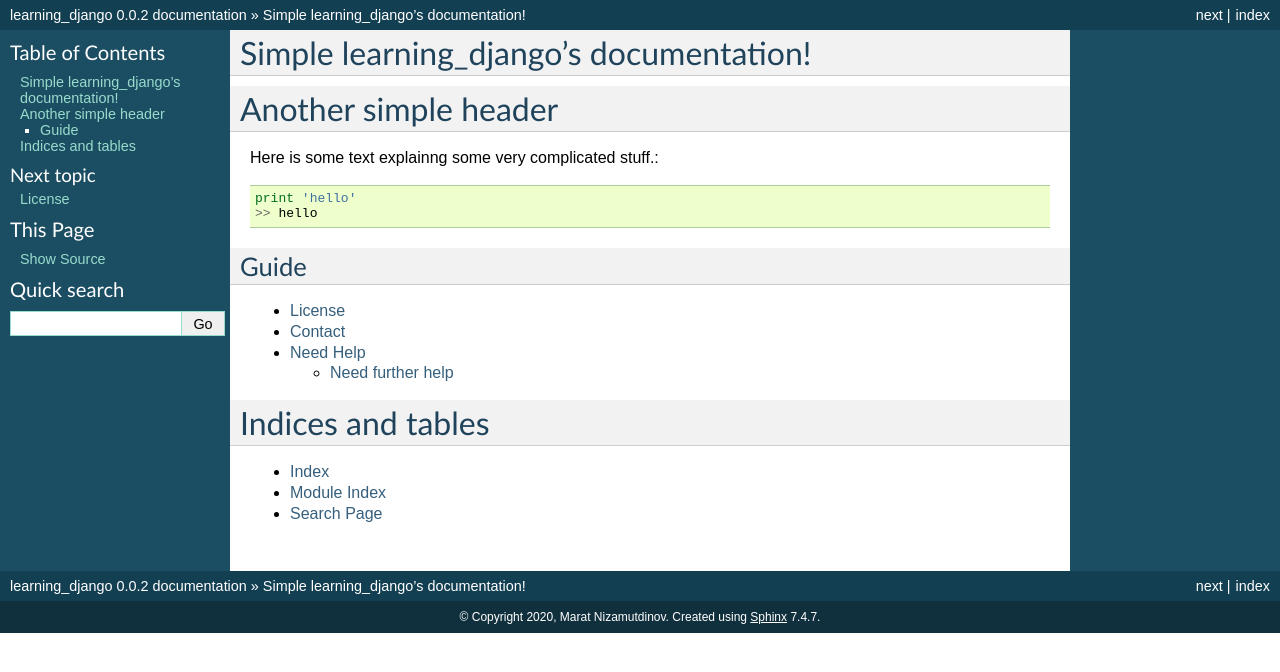
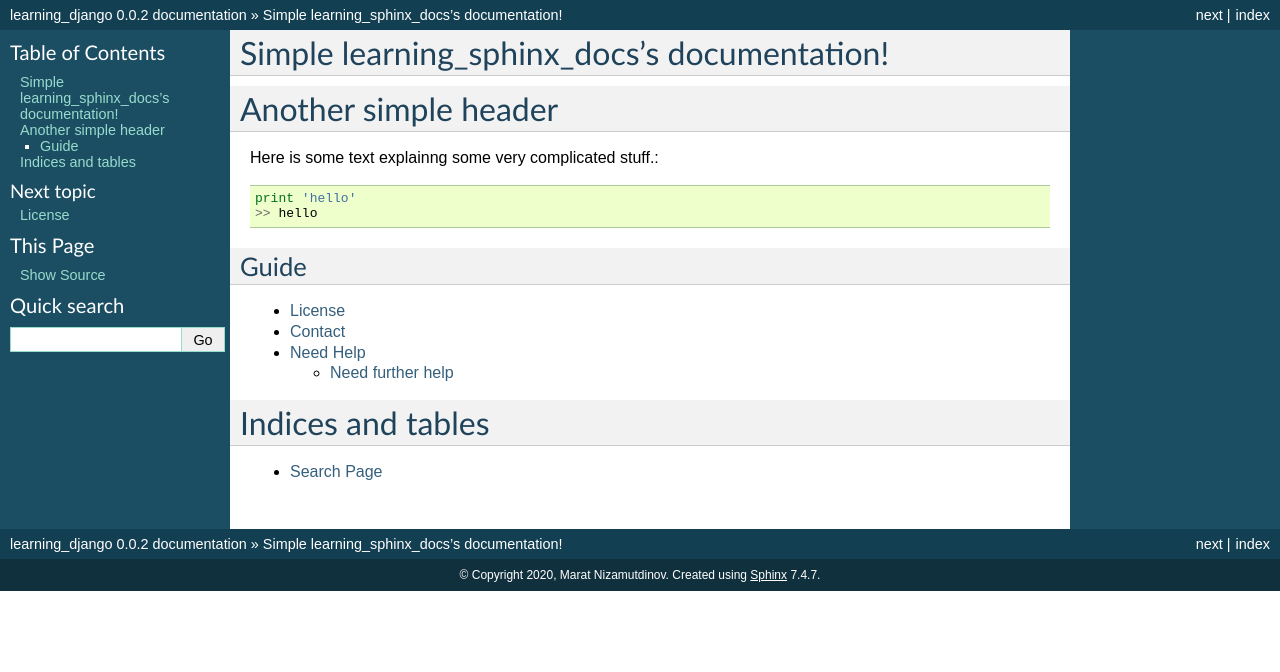
Before and after one commit to marat-nizamutdinov/learning_django, a Sphinx documentation site: the page built from docs/index.rst, in a window 1280 px wide. Shown: the top 672 px of the page. Built offline with Sphinx 7.4.7, drawn with Linux system fonts in a browser that asks for light colours.

Commit message:
updateted readthedocs files

```diff
--- a/docs/index.rst
+++ b/docs/index.rst
@@ -1,4 +1,4 @@
-Simple learning_django's documentation!
+Simple learning_sphinx_docs's documentation!
 =======================================
 
 Another simple header
```
Also changed, not shown: other parts of docs/index.rst (+0 -2 lines).
